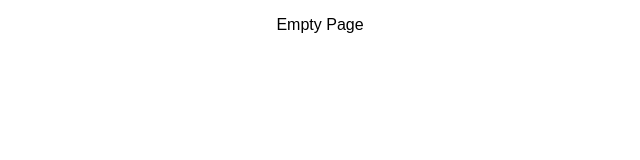
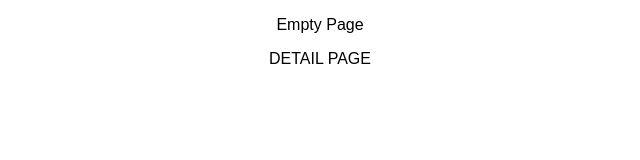
Before and after one commit to myronschippers/isurus-movie-sagas-live-solve, a React (Create React App) app: page /#/detail in a window 1280 px wide. Shown: the top 160 px of the page, without its empty margins (320-960 px from the left). Built offline with nearby package versions, Linux system fonts and the light colour scheme.

Commit message:
adding all pages with stubbed content

```diff
--- a/src/components/App/App.js
+++ b/src/components/App/App.js
@@ -1,13 +1,24 @@
 import React, { Component } from 'react';
 import './App.css';
+import { HashRouter as Router, Route } from 'react-router-dom';
+
+import HomePage from '../pages/HomePage/HomePage';
+import DetailPage from '../pages/DetailPage/DetailPage';
+import EditPage from '../pages/EditPage/EditPage';
 
 class App extends Component {
   // Renders the entire app on the DOM
   render() {
     return (
-      <div className="App">
-        <p>Empty Page</p>
-      </div>
+      <Router>
+        <div className="App">
+          <p>Empty Page</p>
+
+          <Route exact path="/" component={HomePage} />
+          <Route path="/detail" component={DetailPage} />
+          <Route path="/edit" component={EditPage} />
+        </div>
+      </Router>
     );
   }
 }
--- /dev/null
+++ b/src/components/pages/DetailPage/DetailPage.js
@@ -0,0 +1,13 @@
+import React, { Component } from 'react';
+
+class DetailPage extends Component {
+    render() {
+        return (
+            <div>
+                DETAIL PAGE
+            </div>
+        );
+    }
+}
+
+export default DetailPage;
--- /dev/null
+++ b/src/components/pages/EditPage/EditPage.js
@@ -0,0 +1,13 @@
+import React, { Component } from 'react';
+
+class EditPage extends Component {
+    render() {
+        return (
+            <div>
+                EDIT PAGE
+            </div>
+        );
+    }
+}
+
+export default EditPage;
--- /dev/null
+++ b/src/components/pages/HomePage/HomePage.js
@@ -0,0 +1,13 @@
+import React, { Component } from 'react';
+
+class HomePage extends Component {
+    render() {
+        return (
+            <div>
+                HOME PAGE
+            </div>
+        );
+    }
+}
+
+export default HomePage;
```
